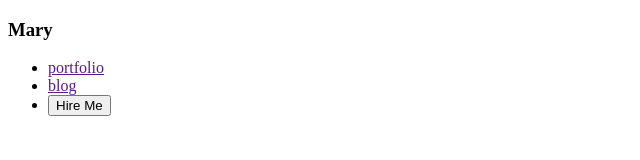
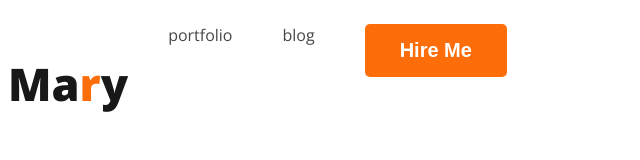
Before and after one commit to mmiskatul/webdeveloper-portfolio, a plain HTML site: page index.html in a window 1280 px wide. Shown: the whole page, without its empty margins (0-640 px from the left). Drawn offline with nearby package versions, Linux system fonts and the light colour scheme.

Commit message:
aktu added

```diff
--- a/index.html
+++ b/index.html
@@ -4,16 +4,20 @@
     <meta charset="UTF-8">
     <meta name="viewport" content="width=device-width, initial-scale=1.0">
     <title>Webdevelpoer-portfolio</title>
+    <link rel="preconnect" href="https://fonts.googleapis.com">
+<link rel="preconnect" href="https://fonts.gstatic.com" crossorigin>
+<link href="https://fonts.googleapis.com/css2?family=Open+Sans:wght@400;700;800&display=swap" rel="stylesheet">
+    <link rel="stylesheet" href="style/portfolio.css">
 </head>
 <body>
     <header>
         <nav>
-            <h3>Ma<span>r</span>y</h3>
+            <h3 class="nav-title">Ma<span class="primary-color">r</span>y</h3>
             <ul>
                 <li><a href="">portfolio</a></li>
                 <li><a href="">blog</a></li>
 
-                <li><button>Hire Me</button></li>
+                <li><button class="btn-primary">Hire Me</button></li>
 
             </ul>
         </nav>
--- a/style/portfolio.css
+++ b/style/portfolio.css
@@ -0,0 +1,41 @@
+body{
+    font-family: 'lato',sans-serif;
+    font-family: 'Open Sans', sans-serif;
+}
+.primary-color{
+    color: #FD6E0A;
+}
+.btn-primary{
+    border-radius: 5px;
+    background: #FD6E0A;
+    border : 0;
+    color: var(--White-Color, #FFF);
+    font-size: 20px;
+    font-style: normal;
+    font-weight: 700;
+    padding: 15px 35px;
+
+}
+nav {
+    display: flex;
+}
+.nav-title{
+    color: var(--Dark-01, #181818);
+
+
+    font-size: 45px;
+
+    font-weight: 800;
+
+}
+nav > ul {
+    display: flex;
+}
+nav li {
+    list-style: none;
+    margin-right: 50px;
+}
+nav a {
+    text-decoration: none;
+    color: #474747;
+}
```
